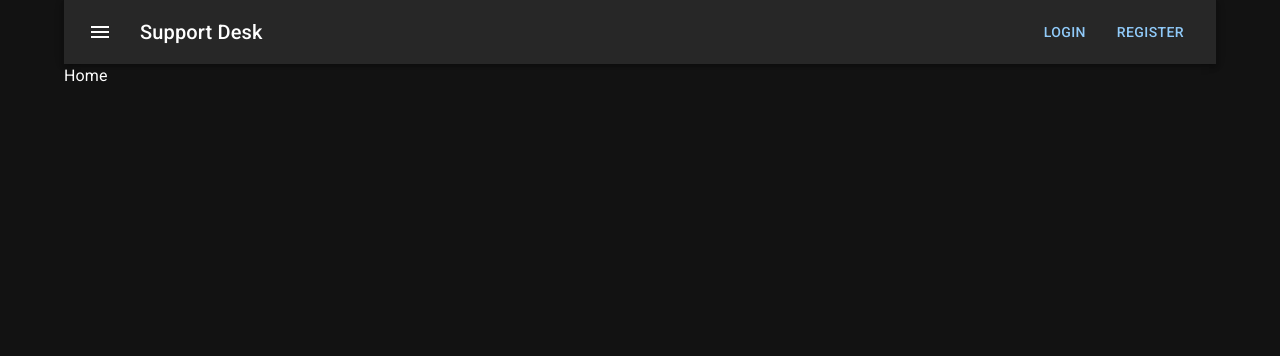
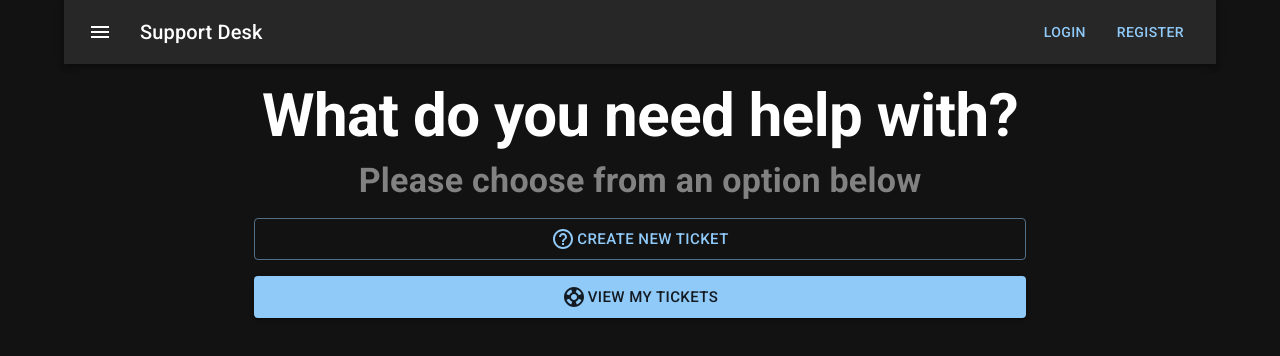
Before and after one commit to michel-de-almeida/support-desk, a React (Create React App) app in the folder packages/frontend/: page / in a window 1280 px wide. Shown: the top 356 px of the page. Built offline with nearby package versions, Linux system fonts and the light colour scheme.

Commit message:
finished home. started tickets

```diff
--- a/packages/frontend/src/pages/home.tsx
+++ b/packages/frontend/src/pages/home.tsx
@@ -1,5 +1,75 @@
+import { Typography, Stack, Box, Button, Container } from '@mui/material'
+import {
+    HelpOutline as HelpOutlineIcon,
+    Support as SupportIcon,
+} from '@mui/icons-material'
+import { useNavigate } from 'react-router-dom'
+
 interface Props {}
 const Home = (props: Props) => {
-    return <div>Home</div>
+    const navigate = useNavigate()
+
+    return (
+        <Container>
+            <Box
+                ml={'auto'}
+                mr={'auto'}
+                mt={2}
+                width={'70%'}
+            >
+                <Typography
+                    variant={'h2'}
+                    fontWeight={700}
+                >
+                    <Stack
+                        direction={'row'}
+                        alignContent='center'
+                        justifyContent='center'
+                        mb={1}
+                    >
+                        What do you need help with?
+                    </Stack>
+                </Typography>
+                <Typography
+                    variant={'h4'}
+                    fontWeight={700}
+                    color={'#828282'}
+                >
+                    <Stack
+                        direction={'row'}
+                        alignContent='center'
+                        justifyContent='center'
+                        mb={2}
+                    >
+                        Please choose from an option below
+                    </Stack>
+                </Typography>
+                <Stack spacing={2}>
+                    <Button
+                        fullWidth
+                        variant='outlined'
+                        size='large'
+                        onClick={() => {
+                            navigate('/new-ticket')
+                        }}
+                    >
+                        <HelpOutlineIcon sx={{ marginRight: '2px' }} />
+                        Create New Ticket
+                    </Button>
+                    <Button
+                        fullWidth
+                        variant='contained'
+                        size='large'
+                        onClick={() => {
+                            navigate('/tickets')
+                        }}
+                    >
+                        <SupportIcon sx={{ marginRight: '2px' }} />
+                        View My Tickets
+                    </Button>
+                </Stack>
+            </Box>
+        </Container>
+    )
 }
 export default Home
--- /dev/null
+++ b/packages/frontend/src/pages/newTicket.tsx
@@ -0,0 +1,5 @@
+interface Props {}
+const NewTicket = (props: Props) => {
+    return <div>NewTicket</div>
+}
+export default NewTicket
--- /dev/null
+++ b/packages/frontend/src/pages/tickets.tsx
@@ -0,0 +1,5 @@
+interface Props {}
+const Tickets = (props: Props) => {
+    return <div>Tickets</div>
+}
+export default Tickets
```
Also changed, not shown: 1 other file (tests, documents, lock files or other folders).
